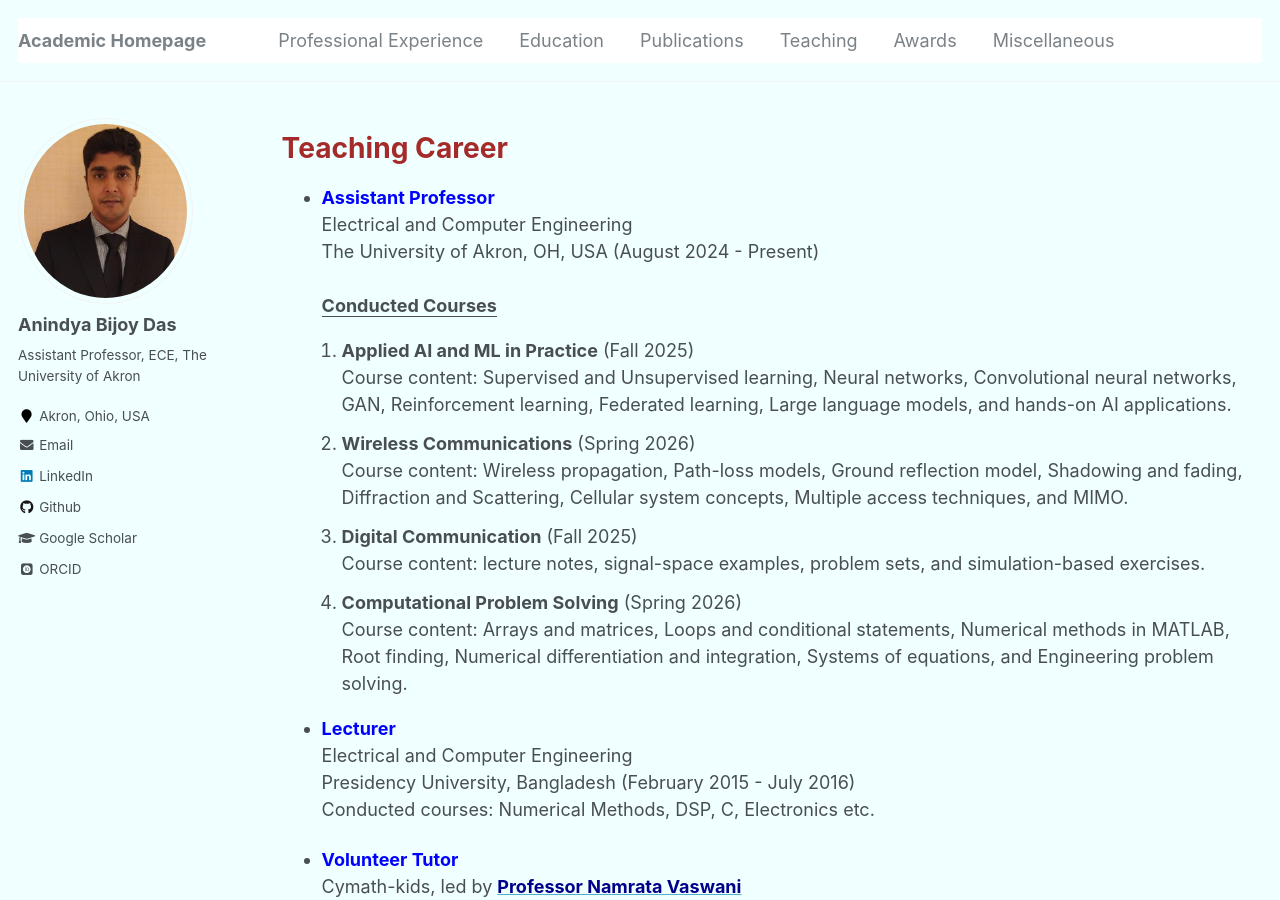
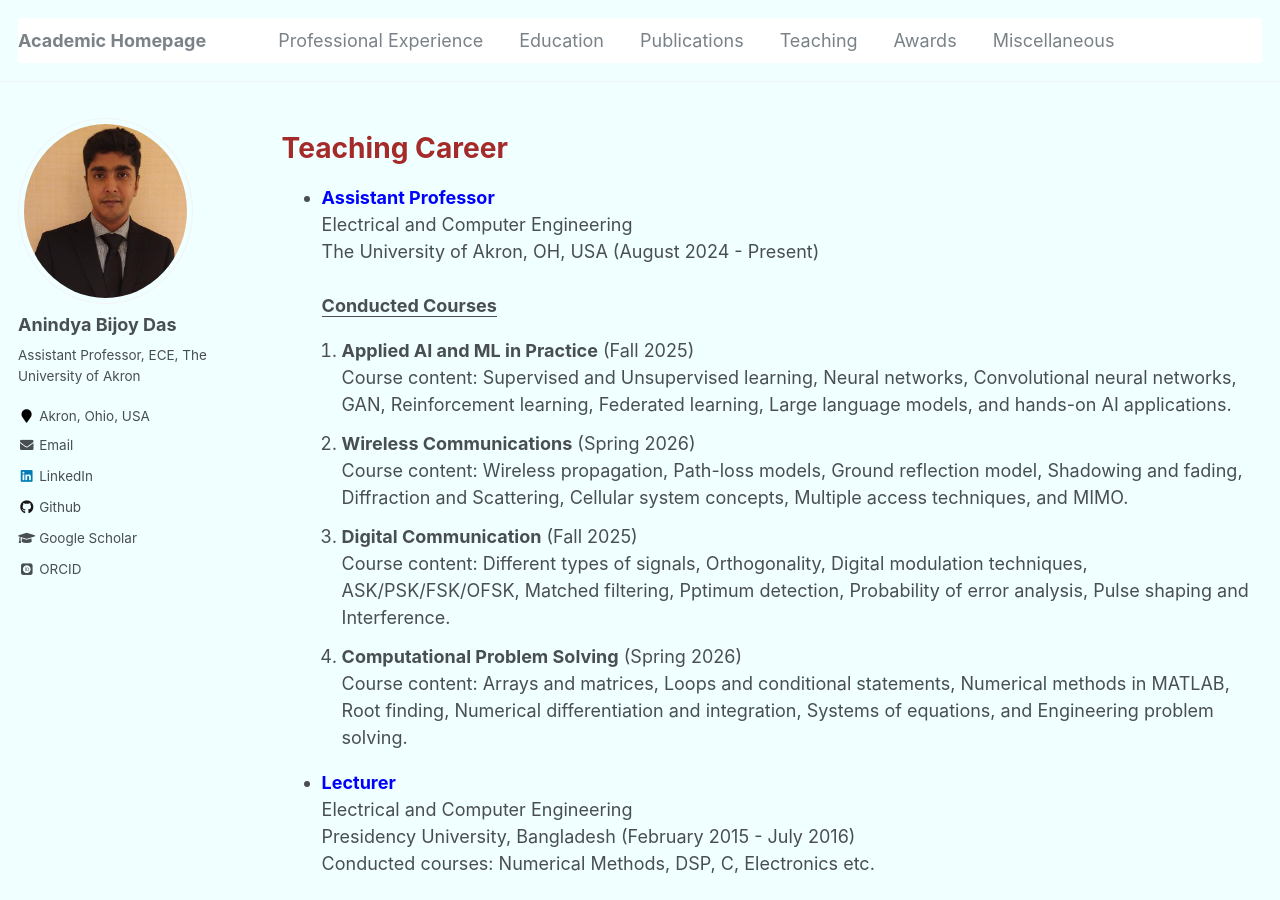
Before and after one commit to anindyabijoydas/portfolio, a Jekyll site: the page built from _pages/teaching.md, in a window 1280 px wide and 900 px high. Built offline with Jekyll 4.4.1, drawn with Linux system fonts in a browser that asks for light colours; some web fonts are replaced.

Commit message:
Update teaching.md

```diff
--- a/_pages/teaching.md
+++ b/_pages/teaching.md
@@ -32,7 +32,7 @@ redirect_from:
 
   <li style="margin-bottom: 12px;">
     <strong>Digital Communication</strong> (Fall 2025) <br/>
-    Course content: lecture notes, signal-space examples, problem sets, and simulation-based exercises.
+    Course content: Different types of signals, Orthogonality, Digital modulation techniques, ASK/PSK/FSK/OFSK, Matched filtering, Pptimum detection, Probability of error analysis, Pulse shaping and Interference.
   </li>
 
   <li style="margin-bottom: 12px;">
```
